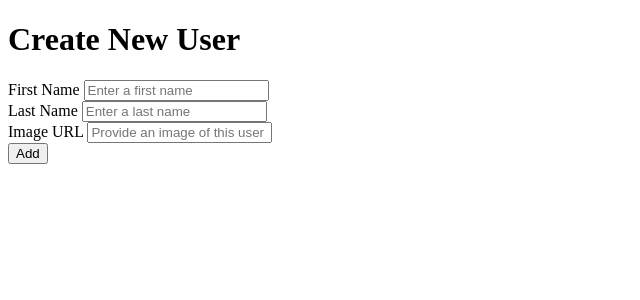
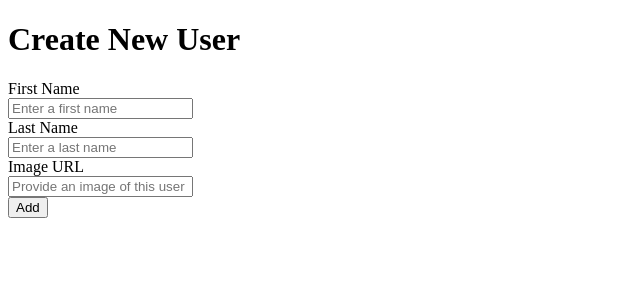
Before and after one commit to aubreyselamu/Blogly, a Flask app: page /users/new in a window 1280 px wide. Shown: the part 94-394 px from the top of the page, without its empty margins (0-640 px from the left). Run offline with Flask 2, Linux system fonts and the light colour scheme.

```diff
--- a/templates/users/index.html
+++ b/templates/users/index.html
@@ -2,9 +2,7 @@
 {% block title %}Users{% endblock %}
 
 {% block content %}
-
 <h1>Users</h1>
-
 <ul>
     {% for user in users %}
     <li>
@@ -12,9 +10,7 @@
     </li>
     {% endfor %}
 </ul>
-
 <p>
-    <a href="/users/new">Add User</a>
+    <a class="btn btn-sm btn-secondary" href="/users/new">Add User</a>
 </p>
-
 {% endblock %}
--- a/templates/users/new.html
+++ b/templates/users/new.html
@@ -6,19 +6,32 @@
 <h1>Create New User</h1>
 
 <form method="POST">
-    <label for="first_name ">First Name</label>
-    <input type="text" placeholder="Enter a first name" name="first_name">
-    <br>
+    <div class="form-group row">
+        <label for="first_name" class="col-sm-2 col-form-label">First Name</label>
+        <div class="col-sm-10">
+          <input type="text" class="form-control" id="first_name" name="first_name" placeholder="Enter a first name">
+        </div>
+      </div>
 
-    <label for="last_name">Last Name</label>
-    <input type="text" placeholder="Enter a last name" name="last_name">
-    <br>
+      <div class="form-group row">
+        <label for="last_name" class="col-sm-2 col-form-label">Last Name</label>
+        <div class="col-sm-10">
+          <input type="text" class="form-control" id="last_name" name="last_name" placeholder="Enter a last name">
+        </div>
+      </div>
 
-    <label for="image_url">Image URL</label>
-    <input type="text" placeholder="Provide an image of this user" name="image_url">
-    <br>
+      <div class="form-group row">
+        <label for="image_url" class="col-sm-2 col-form-label">Image URL</label>
+        <div class="col-sm-10">
+          <input type="text" class="form-control" id="image_url" name="image_url" placeholder="Provide an image of this user">
+        </div>
+      </div>
 
-    <button>Add</button>
+      <div class="form-group row">
+        <div class="ml-auto mr-3">
+          <button type="submit" class="btn btn-success">Add</button>
+        </div>
+      </div>
 </form>
 
 {% endblock %}
```
Also changed, not shown: templates/users/edit.html (added, +33 -0 lines), templates/users/show.html (added, +31 -0 lines).
